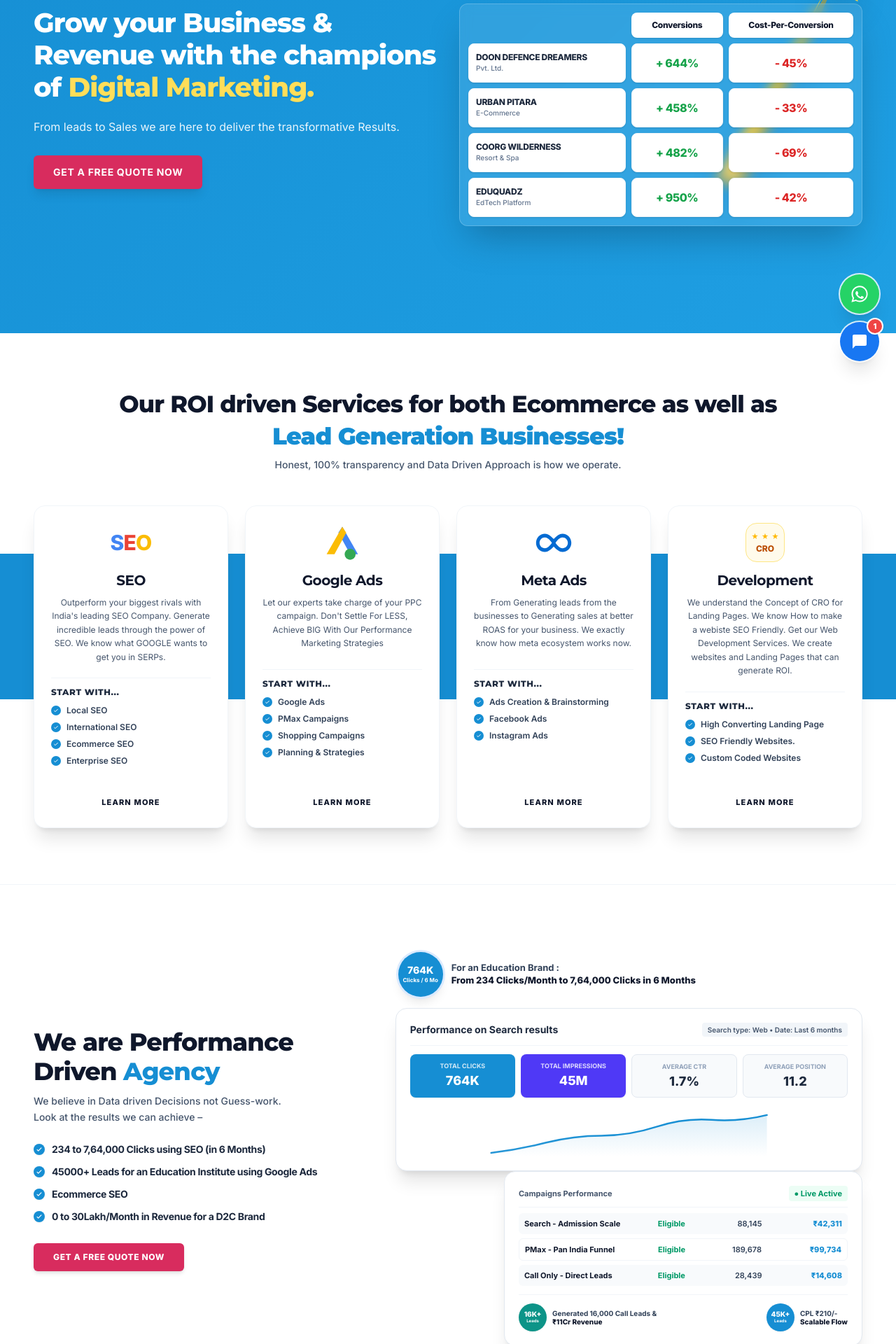
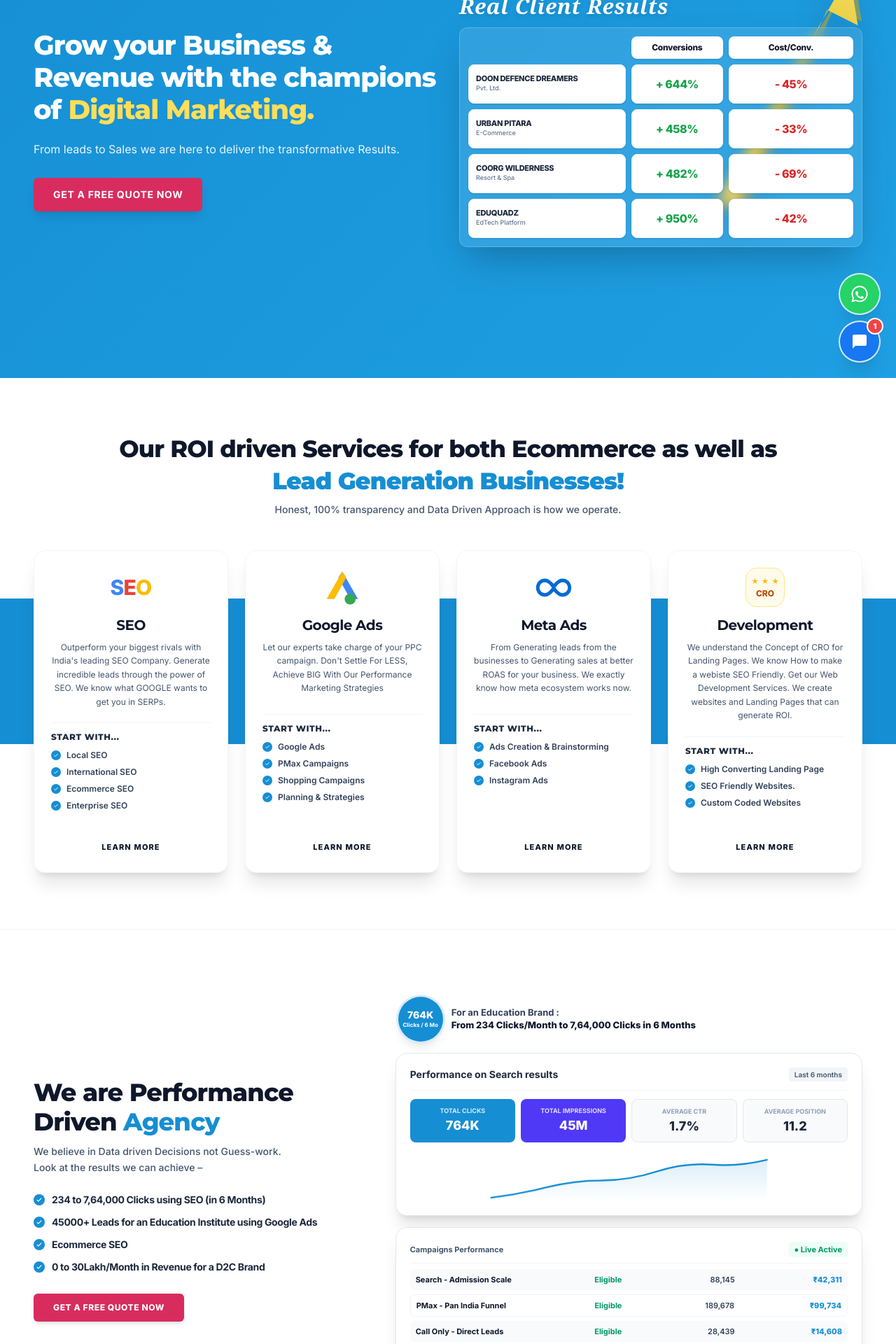
Before and after one commit to ranjeetray6120/anuj-bhaiya, a Next.js app: page / in a window 1280 px wide. Shown: the part 260-2180 px from the top of the page at 70% size. Built offline with nearby package versions, Linux system fonts and the light colour scheme; no server answers.

Commit message:
feat: add GTM, NEXT_PUBLIC_SITE_URL env, mobile responsiveness fixes

```diff
--- a/src/app/sitemap.ts
+++ b/src/app/sitemap.ts
@@ -1,7 +1,7 @@
 import type { MetadataRoute } from "next";
 
 export default function sitemap(): MetadataRoute.Sitemap {
-  const baseUrl = process.env.NEXT_PUBLIC_SITE_URL || "https://adforge.agency";
+  const baseUrl = process.env.NEXT_PUBLIC_SITE_URL || "https://adforgetech.com";
   const currentDate = new Date().toISOString();
 
   const routes = [
--- a/src/components/AgencyResults.tsx
+++ b/src/components/AgencyResults.tsx
@@ -12,7 +12,7 @@
 export default function AgencyResults() {
   return (
     <section className="py-20 lg:py-24 px-4 sm:px-6 lg:px-12 bg-white border-t border-slate-100 overflow-hidden">
-      <div className="max-w-7xl mx-auto grid grid-cols-1 lg:grid-cols-12 gap-12 lg:gap-14 items-center">
+      <div className="max-w-7xl mx-auto grid grid-cols-1 lg:grid-cols-12 gap-10 lg:gap-14 items-start lg:items-center">
         {/* Left Column: Heading, Checklist, Button */}
         <div className="lg:col-span-5 flex flex-col gap-5 text-left">
           <div>
@@ -29,8 +29,8 @@
           {/* Checklist */}
           <div className="space-y-3 pt-1">
             {resultsChecklist.map((item, idx) => (
-              <div key={idx} className="flex items-center gap-2.5">
-                <div className="w-4 h-4 rounded-full bg-[#168ed3] flex items-center justify-center flex-shrink-0 text-white shadow-xs">
+              <div key={idx} className="flex items-start gap-2.5">
+                <div className="w-4 h-4 rounded-full bg-[#168ed3] flex items-center justify-center flex-shrink-0 text-white shadow-xs mt-0.5">
                   <svg className="w-2.5 h-2.5" fill="none" stroke="currentColor" viewBox="0 0 24 24">
                     <path strokeLinecap="round" strokeLinejoin="round" strokeWidth={3} d="M5 13l4 4L19 7" />
                   </svg>
@@ -55,11 +55,11 @@
 
         {/* Right Column: Multi-Layered Analytics Proof */}
         <div className="lg:col-span-7 flex flex-col gap-4 select-none">
-          {/* Top Callout: Badge + Text (Side-by-side with zero overlap) */}
+          {/* Top Callout: Badge + Text */}
           <div className="flex items-center gap-3 self-start pl-1">
-            <div className="w-16 h-16 rounded-full bg-[#168ed3] text-white flex flex-col items-center justify-center text-center shadow-lg ring-3 ring-blue-100 flex-shrink-0">
-              <span className="text-sm font-black leading-none">764K</span>
-              <span className="text-[8px] font-bold leading-tight mt-0.5">Clicks / 6 Mo</span>
+            <div className="w-14 h-14 sm:w-16 sm:h-16 rounded-full bg-[#168ed3] text-white flex flex-col items-center justify-center text-center shadow-lg ring-3 ring-blue-100 flex-shrink-0">
+              <span className="text-xs sm:text-sm font-black leading-none">764K</span>
+              <span className="text-[7px] sm:text-[8px] font-bold leading-tight mt-0.5">Clicks / 6 Mo</span>
             </div>
             <p className="text-xs sm:text-[13px] font-bold text-slate-700 leading-snug">
               For an Education Brand : <br />
@@ -74,7 +74,7 @@
             <div className="flex items-center justify-between pb-3 border-b border-slate-100 flex-wrap gap-2">
               <span className="text-xs sm:text-sm font-bold text-slate-800">Performance on Search results</span>
               <span className="text-[10px] font-semibold bg-slate-100 px-2 py-0.5 rounded-sm text-slate-600">
-                Search type: Web • Date: Last 6 months
+                Last 6 months
               </span>
             </div>
 
@@ -122,15 +122,16 @@
             </div>
           </div>
 
-          {/* Overlapping Live Campaign Tables Mockup */}
-          <div className="w-full max-w-lg ml-auto -mt-4 bg-white rounded-2xl border border-slate-200 shadow-xl p-4 sm:p-5 relative z-10">
+          {/* Campaign Table */}
+          <div className="w-full bg-white rounded-2xl border border-slate-200 shadow-xl p-4 sm:p-5 relative z-10">
             <div className="flex items-center justify-between pb-2 mb-2 border-b border-slate-100 text-[11px] font-bold text-slate-600">
               <span>Campaigns Performance</span>
               <span className="text-emerald-600 font-bold bg-emerald-50 px-2 py-0.5 rounded-sm">● Live Active</span>
             </div>
 
             {/* Table Mockup Rows */}
-            <div className="space-y-1.5 text-[10px] sm:text-[11px]">
+            <div className="overflow-x-auto -mx-1 px-1">
+              <div className="space-y-1.5 text-[10px] sm:text-[11px] min-w-[320px]">
                 <div className="grid grid-cols-12 gap-1 py-1.5 px-2 bg-slate-50 rounded-md font-semibold text-slate-700 items-center">
                   <span className="col-span-5 truncate font-bold text-slate-900">Search - Admission Scale</span>
                   <span className="col-span-2 text-emerald-600 font-bold">Eligible</span>
@@ -150,9 +151,10 @@
                   <span className="col-span-3 text-right font-black text-[#168ed3]">₹14,608</span>
                 </div>
               </div>
+            </div>
 
             {/* Callout Info Row Below Table */}
-            <div className="mt-3 pt-3 border-t border-slate-100 flex items-center justify-between gap-3">
+            <div className="mt-3 pt-3 border-t border-slate-100 flex items-center justify-between gap-3 flex-wrap">
               <div className="flex items-center gap-2">
                 <div className="w-10 h-10 rounded-full bg-[#0d9488] text-white flex flex-col items-center justify-center text-center flex-shrink-0 shadow-xs">
                   <span className="text-[10px] font-black leading-none">16K+</span>
--- a/src/components/ComparisonTable.tsx
+++ b/src/components/ComparisonTable.tsx
@@ -44,7 +44,7 @@
           <div className="mt-2.5 mx-auto w-12 h-1 bg-green-500 rounded-full" />
         </div>
         <div className="grid grid-cols-1 md:grid-cols-[1fr_auto_1fr] gap-0 rounded-2xl overflow-hidden shadow-lg border border-slate-200">
-          <div className="bg-white p-6 sm:p-8">
+          <div className="bg-white p-5 sm:p-8">
             <div className="flex items-center gap-2 mb-5">
               <span className="inline-block w-2.5 h-2.5 rounded-full bg-green-500" />
               <h3 className="text-lg font-bold text-slate-900">AdForge</h3>
@@ -58,10 +58,10 @@
               ))}
             </ul>
           </div>
-          <div className="bg-slate-900 flex items-center justify-center px-5 py-6 md:py-0">
+          <div className="bg-slate-900 flex items-center justify-center px-5 py-4 md:py-0">
             <span className="text-white font-black text-2xl tracking-widest select-none">vs.</span>
           </div>
-          <div className="bg-rose-50/60 p-6 sm:p-8">
+          <div className="bg-rose-50/60 p-5 sm:p-8">
             <div className="flex items-center gap-2 mb-5">
               <span className="inline-block w-2.5 h-2.5 rounded-full bg-rose-400" />
               <h3 className="text-lg font-bold text-slate-900">Other Agencies</h3>
--- a/src/components/Hero.tsx
+++ b/src/components/Hero.tsx
@@ -31,7 +31,7 @@
 export default function Hero() {
   return (
     <section
-      className="relative min-h-[92vh] flex items-center px-4 sm:px-6 lg:px-12 pt-28 sm:pt-32 pb-16 overflow-hidden"
+      className="relative min-h-screen flex items-center px-4 sm:px-6 lg:px-12 pt-24 sm:pt-32 pb-12 sm:pb-16 overflow-hidden"
       style={{
         background: "linear-gradient(135deg, #168ed3 0%, #1a97db 50%, #1f9fe3 100%)",
       }}
@@ -40,9 +40,9 @@
       {/* Background subtle diagonal gradient rays */}
       <div className="absolute inset-0 opacity-15 pointer-events-none bg-[radial-gradient(ellipse_at_top_right,_var(--tw-gradient-stops))] from-white via-transparent to-transparent" />
 
-      <div className="max-w-7xl mx-auto w-full grid grid-cols-1 lg:grid-cols-12 gap-12 lg:gap-8 items-center relative z-10">
+      <div className="max-w-7xl mx-auto w-full grid grid-cols-1 lg:grid-cols-12 gap-8 sm:gap-12 lg:gap-8 items-center relative z-10">
         {/* Left Column: Headings & CTA */}
-        <div className="lg:col-span-6 flex flex-col gap-5 text-left">
+        <div className="lg:col-span-6 flex flex-col gap-5 text-center sm:text-left">
           <h1 className="text-2xl sm:text-3xl lg:text-[2.4rem] font-extrabold text-white leading-[1.2] tracking-tight">
             Grow your Business &amp; Revenue with the champions of{" "}
             <span className="text-[#FFDE59] inline-block font-extrabold drop-shadow-xs">
@@ -50,11 +50,11 @@
             </span>
           </h1>
 
-          <p className="text-sm sm:text-base text-white/90 leading-relaxed font-normal max-w-xl">
+          <p className="text-sm sm:text-base text-white/90 leading-relaxed font-normal max-w-xl mx-auto sm:mx-0">
             From leads to Sales we are here to deliver the transformative Results.
           </p>
 
-          <div className="pt-2">
+          <div className="pt-2 flex justify-center sm:justify-start">
             <Link
               href="/#contact"
               className="inline-block bg-[#D82C5E] hover:bg-[#c02250] !text-white font-bold text-xs sm:text-sm tracking-wider uppercase px-7 py-3.5 rounded-md shadow-lg transition-all duration-200 hover:shadow-xl hover:scale-[1.02] active:scale-[0.98]"
@@ -66,9 +66,9 @@
 
         {/* Right Column: Real Results Card with Growth Arrow */}
         <div className="lg:col-span-6 flex justify-center lg:justify-end relative">
-          <div className="relative w-full max-w-xl">
-            {/* Upward 3D Golden Growth Arrow (SVG) */}
-            <div className="absolute -top-12 -right-4 sm:-right-8 w-72 sm:w-96 h-96 pointer-events-none select-none z-0 opacity-95">
+          <div className="relative w-full max-w-sm sm:max-w-xl">
+            {/* Upward 3D Golden Growth Arrow (SVG) - hidden on small mobile */}
+            <div className="hidden sm:block absolute -top-12 -right-4 sm:-right-8 w-56 sm:w-96 h-72 sm:h-96 pointer-events-none select-none z-0 opacity-95">
               <svg
                 viewBox="0 0 300 350"
                 fill="none"
@@ -97,9 +97,9 @@
             </div>
 
             {/* "Real Client Results" cursive badge */}
-            <div className="relative z-10 mb-3 flex items-center justify-start sm:justify-center lg:justify-start">
+            <div className="relative z-10 mb-3 flex items-center justify-center lg:justify-start">
               <span
-                className="text-2xl sm:text-3xl text-white font-serif italic font-bold tracking-wide drop-shadow-md"
+                className="text-xl sm:text-2xl lg:text-3xl text-white font-serif italic font-bold tracking-wide drop-shadow-md"
                 style={{ fontFamily: "Georgia, 'Times New Roman', serif" }}
               >
                 Real Client Results
@@ -109,44 +109,44 @@
             {/* Results Table Card */}
             <div className="relative z-10 bg-white/10 backdrop-blur-sm rounded-xl p-2 sm:p-3 border border-white/20 shadow-2xl">
               {/* Header Row */}
-              <div className="grid grid-cols-12 gap-2 mb-2">
+              <div className="grid grid-cols-12 gap-1.5 sm:gap-2 mb-2">
                 <div className="col-span-5" />
-                <div className="col-span-3 bg-white rounded-lg py-2.5 px-1 text-center shadow-sm">
-                  <span className="text-[11px] sm:text-xs font-extrabold text-slate-900 tracking-tight block">
+                <div className="col-span-3 bg-white rounded-lg py-2 px-1 text-center shadow-sm">
+                  <span className="text-[9px] sm:text-xs font-extrabold text-slate-900 tracking-tight block">
                     Conversions
                   </span>
                 </div>
-                <div className="col-span-4 bg-white rounded-lg py-2.5 px-1 text-center shadow-sm">
-                  <span className="text-[11px] sm:text-xs font-extrabold text-slate-900 tracking-tight block">
-                    Cost-Per-Conversion
+                <div className="col-span-4 bg-white rounded-lg py-2 px-1 text-center shadow-sm">
+                  <span className="text-[9px] sm:text-xs font-extrabold text-slate-900 tracking-tight block">
+                    Cost/Conv.
                   </span>
                 </div>
               </div>
 
               {/* Data Rows */}
-              <div className="flex flex-col gap-2">
+              <div className="flex flex-col gap-1.5 sm:gap-2">
                 {resultsData.map((item, idx) => (
-                  <div key={idx} className="grid grid-cols-12 gap-2 items-center">
+                  <div key={idx} className="grid grid-cols-12 gap-1.5 sm:gap-2 items-center">
                     {/* Brand Badge */}
-                    <div className="col-span-5 bg-white rounded-lg p-2.5 shadow-sm border border-slate-100 min-h-[56px] flex flex-col justify-center">
-                      <p className="text-[11px] sm:text-xs font-extrabold text-slate-800 uppercase tracking-tight truncate leading-tight">
+                    <div className="col-span-5 bg-white rounded-lg p-1.5 sm:p-2.5 shadow-sm border border-slate-100 min-h-[44px] sm:min-h-[56px] flex flex-col justify-center">
+                      <p className="text-[8px] sm:text-[11px] font-extrabold text-slate-800 uppercase tracking-tight truncate leading-tight">
                         {item.brand}
                       </p>
-                      <p className="text-[9px] sm:text-[10px] text-slate-500 font-medium truncate">
+                      <p className="text-[7px] sm:text-[9px] text-slate-500 font-medium truncate">
                         {item.sub}
                       </p>
                     </div>
 
                     {/* Conversion Increase Badge */}
-                    <div className="col-span-3 bg-white rounded-lg py-3 px-1 text-center shadow-sm border border-slate-100 min-h-[56px] flex items-center justify-center">
-                      <span className="text-sm sm:text-base font-extrabold text-[#16a34a] tracking-tight">
+                    <div className="col-span-3 bg-white rounded-lg py-2 sm:py-3 px-1 text-center shadow-sm border border-slate-100 min-h-[44px] sm:min-h-[56px] flex items-center justify-center">
+                      <span className="text-xs sm:text-base font-extrabold text-[#16a34a] tracking-tight">
                         {item.conversions}
                       </span>
                     </div>
 
                     {/* Cost Reduction Badge */}
-                    <div className="col-span-4 bg-white rounded-lg py-3 px-1 text-center shadow-sm border border-slate-100 min-h-[56px] flex items-center justify-center">
-                      <span className="text-sm sm:text-base font-extrabold text-[#dc2626] tracking-tight">
+                    <div className="col-span-4 bg-white rounded-lg py-2 sm:py-3 px-1 text-center shadow-sm border border-slate-100 min-h-[44px] sm:min-h-[56px] flex items-center justify-center">
+                      <span className="text-xs sm:text-base font-extrabold text-[#dc2626] tracking-tight">
                         {item.cost}
                       </span>
                     </div>
```
Also changed, not shown: src/app/layout.tsx (+21 -0 lines). Lines whose indentation alone changed are shown as unchanged.
